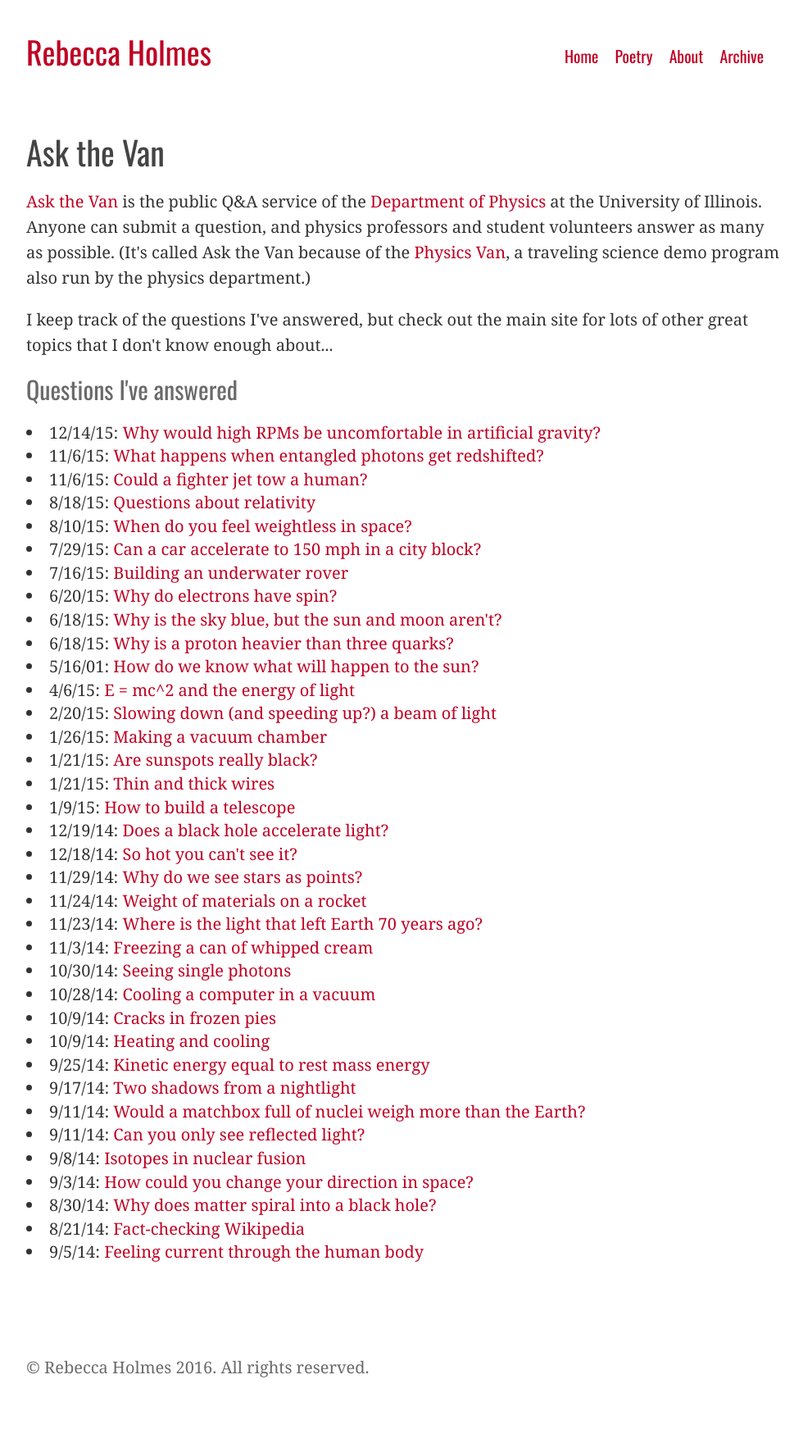
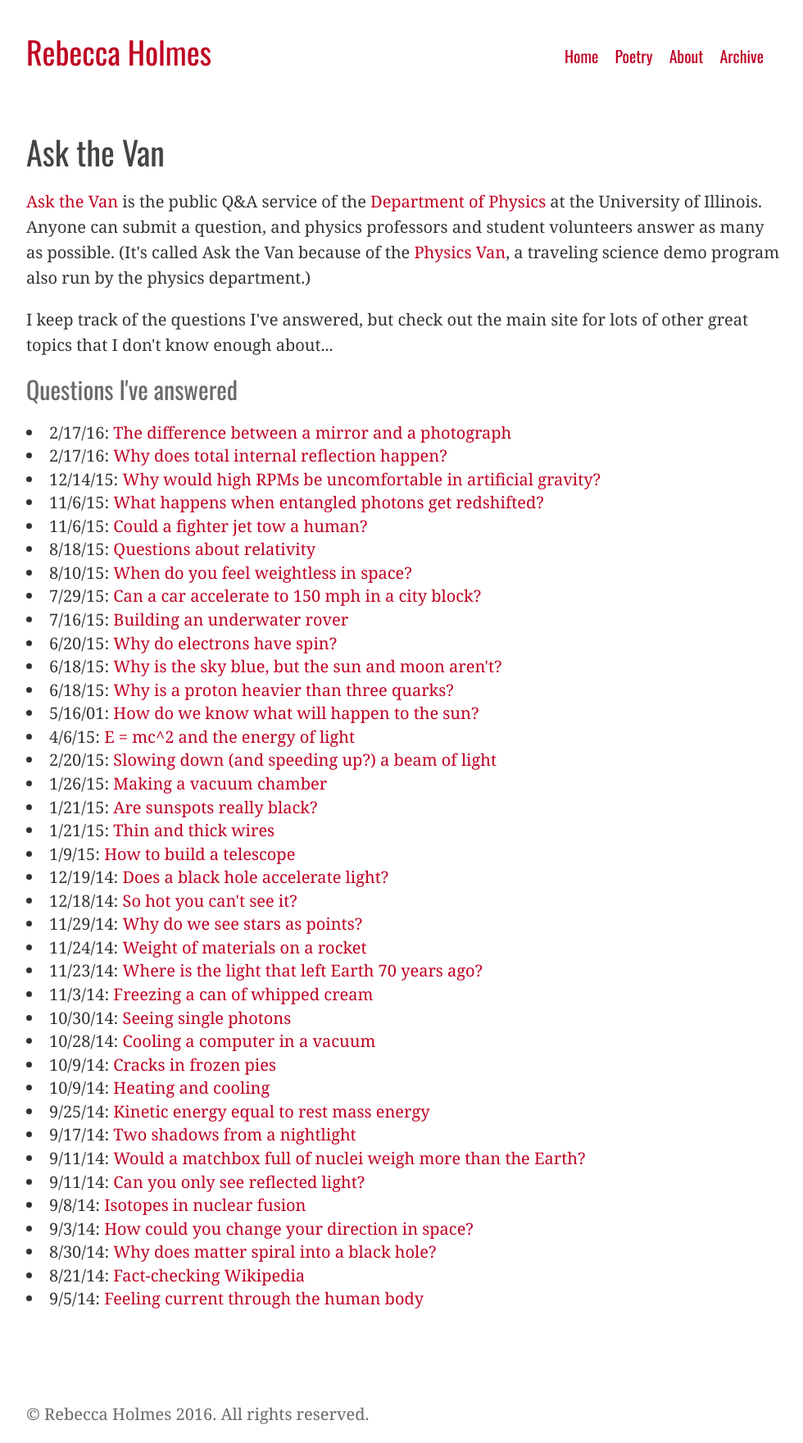
Before and after one commit to piscisvolans/piscisvolans.github.io, a Jekyll site: the page built from askthevan.html, in a window 1280 px wide. Shown: the whole page at 82% size, without its empty margins (148-1128 px from the left). Built offline with Jekyll 4.4.1, drawn with Linux system fonts in a browser that asks for light colours; nearby versions of some CDN libraries; some web fonts are replaced; comment, search, counter and statistics services are not loaded; before the commit the page ends 1703 px from its top, so only the background shows below that.

Commit message:
Update list of Ask the Van answers

```diff
--- a/_data/askthevan.yml
+++ b/_data/askthevan.yml
@@ -106,3 +106,9 @@
 - title: Why would high RPMs be uncomfortable in artificial gravity?
   url:  http://van.physics.illinois.edu/qa/listing.php?id=31292
   date: December 14, 2015 at 10:23PM
+- title: Why does total internal reflection happen?
+  url:  http://van.physics.illinois.edu/qa/listing.php?id=42038
+  date: February 17, 2016 at 12:41PM
+- title: The difference between a mirror and a photograph
+  url:  http://van.physics.illinois.edu/qa/listing.php?id=42203
+  date: February 17, 2016 at 06:45PM
```
